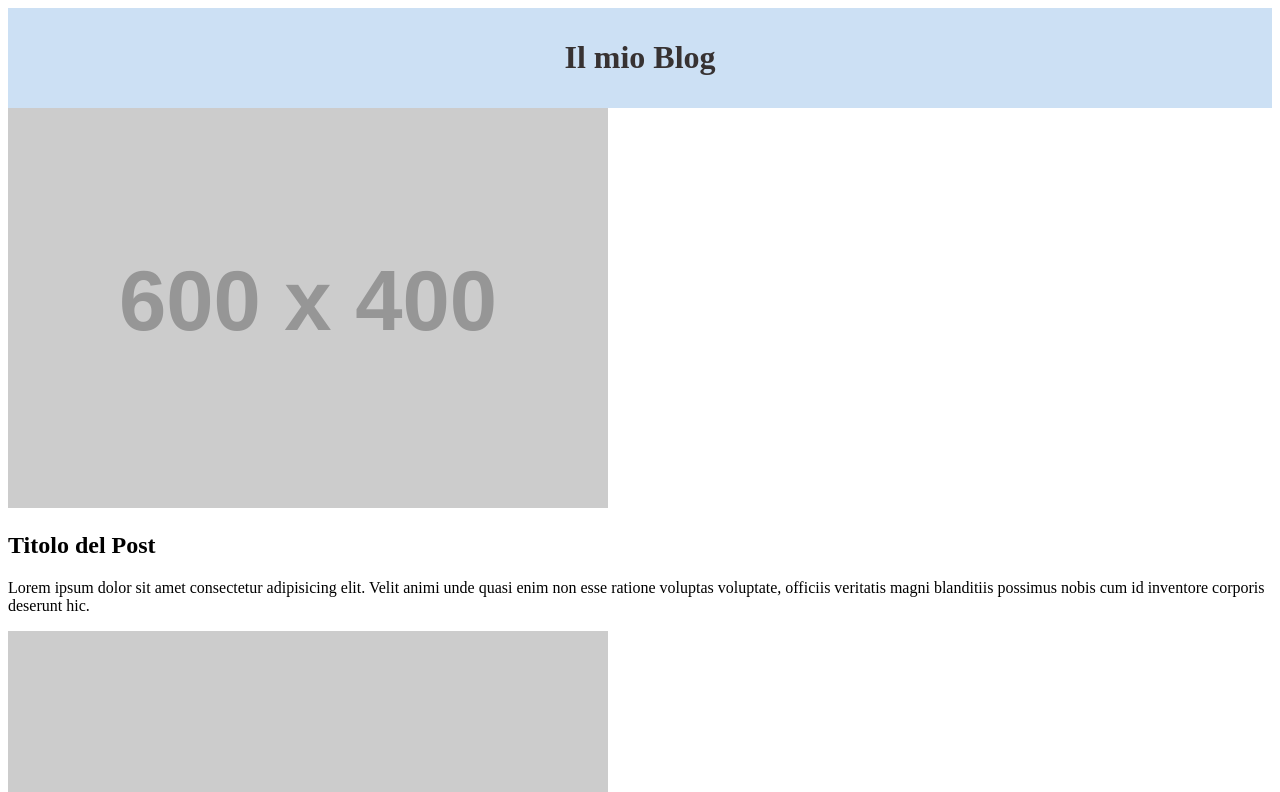
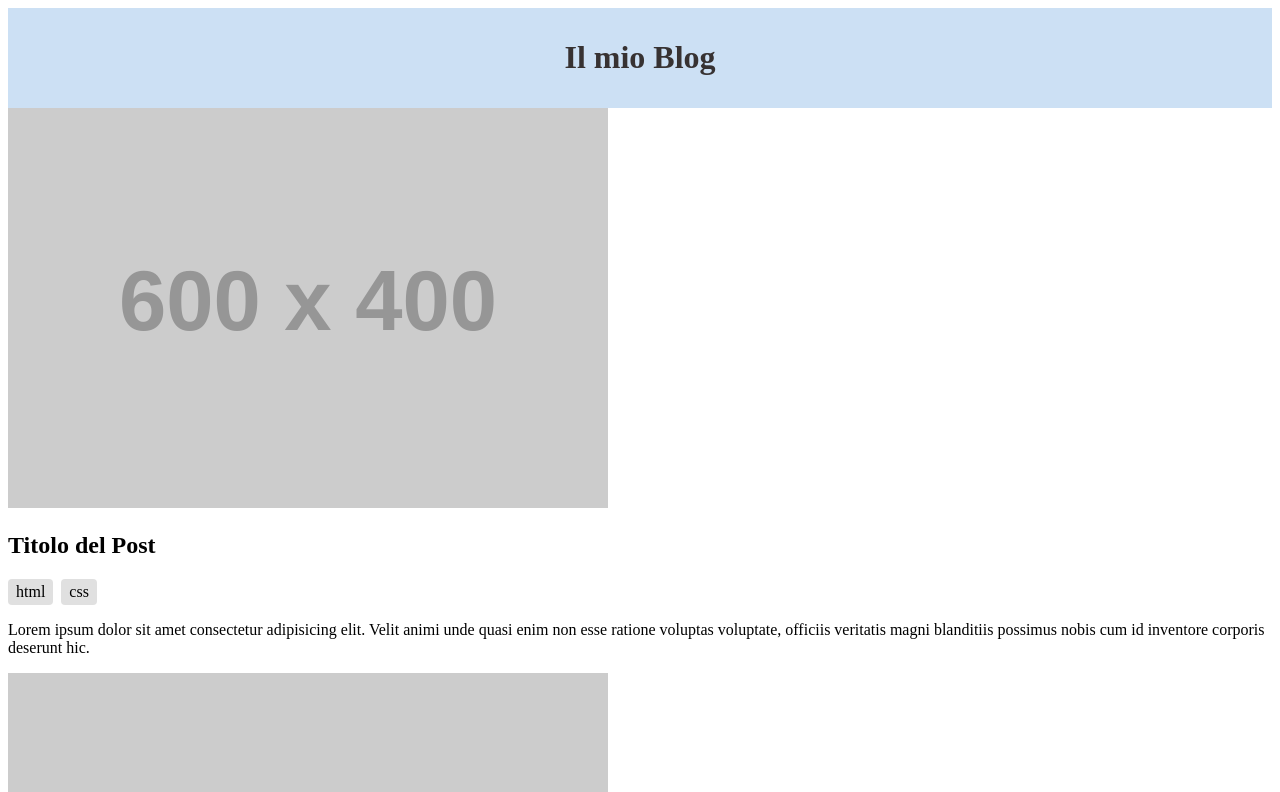
Before and after one commit to GiovanniYahyaLaassel/react-props, a React (Vite) app: page / in a window 1280 px wide. Shown: the top 792 px of the page. Built offline with nearby package versions, Linux system fonts and the light colour scheme.

Commit message:
ADD map method to create  span for every tags.

```diff
--- a/src/components/Card.jsx
+++ b/src/components/Card.jsx
@@ -16,12 +16,19 @@ function Card({title, content, image, tags}) {
                 <img src={image ? image :"https://placehold.co/600x400"} alt={title} />
             </div>
             <h2>{title}</h2>
-            <p>{content}</p>
-            <div>
+            {/* mappo per creare un span per ognuno */}
+            <div className={styles.tagsContainer}>
+                {tags.map((tag, index) => (
+                    <span key={index} className={styles.tag}>
+                        {tag}
+                    </span>
+                ))}
+
 
 
             </div>
 
+            <p>{content}</p>
         </article>
     )
 }
--- a/src/components/Card.module.css
+++ b/src/components/Card.module.css
@@ -0,0 +1,13 @@
+/* contenitore dei tag */
+.tagsContainer{
+    display: flex;
+    flex-wrap: wrap;
+    gap: 8px;
+    margin: 10px 0;
+}
+
+.tag{
+    background-color: #e0e0e0;
+    padding: 4px 8px;
+    border-radius: 4px;
+}
```
